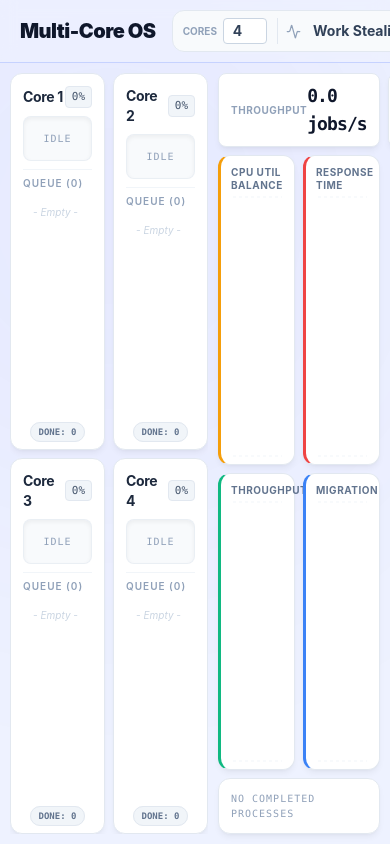
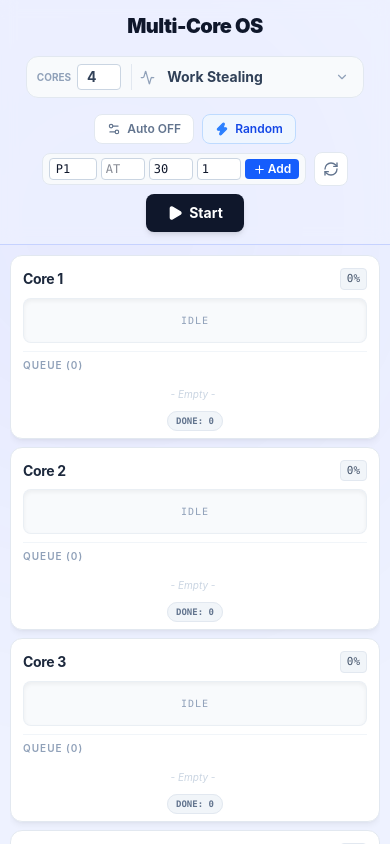
Before and after one commit to Syed-arsh-09/Multi-Core-Load-Balancing-Scheduler, a React (Vite) app: page / in a window 390 px wide. Built offline with nearby package versions, Linux system fonts and the light colour scheme.

Commit message:
feat(ui): implement responsive layout for mobile and desktop devices

```diff
--- a/src/components/Dashboard.tsx
+++ b/src/components/Dashboard.tsx
@@ -101,7 +101,7 @@ export function Dashboard() {
       <div className={`fixed top-[-10%] right-[-5%] w-[600px] h-[600px] rounded-full blur-[150px] pointer-events-none transition-colors duration-1000 z-0 opacity-[0.05] ${isWorkStealing ? 'bg-indigo-600' : 'bg-blue-600'}`} />
 
       {/* ===== TOP BAR ===== */}
-      <header className={`flex items-center justify-between gap-4 px-5 py-2.5 border-b z-40 relative shrink-0 ${isWorkStealing ? 'bg-indigo-50/60 border-indigo-200' : 'bg-white/80 border-slate-200'} backdrop-blur-sm`}>
+      <header className={`flex flex-col lg:flex-row items-center justify-between gap-4 px-5 py-3 lg:py-2.5 border-b z-40 relative shrink-0 ${isWorkStealing ? 'bg-indigo-50/60 border-indigo-200' : 'bg-white/80 border-slate-200'} backdrop-blur-sm`}>
         {/* Left: Title */}
         <h1 className="text-xl font-black text-slate-900 tracking-tight whitespace-nowrap shrink-0">Multi-Core OS</h1>
 
@@ -156,7 +156,7 @@ export function Dashboard() {
         </div>
 
         {/* Right: Actions */}
-        <div className="flex items-center gap-2 shrink-0">
+        <div className="flex flex-wrap items-center justify-center gap-2 shrink-0">
           <button onClick={toggleAutoSpawn} className={`flex items-center gap-1.5 px-3 py-1.5 rounded-lg text-xs font-semibold transition border min-w-[100px] ${isAutoSpawn ? 'bg-emerald-50 text-emerald-700 border-emerald-200' : 'bg-white text-slate-500 border-slate-200 hover:bg-slate-50'}`}>
             <Settings2 size={14} /> Auto {isAutoSpawn ? 'ON' : 'OFF'}
           </button>
@@ -164,7 +164,7 @@ export function Dashboard() {
             <Zap size={14} className="fill-blue-500 text-blue-500" /> Random
           </button>
 
-          <div className="h-6 w-px bg-slate-200" />
+          <div className="hidden lg:block h-6 w-px bg-slate-200" />
 
           <div className="flex items-center gap-1 bg-slate-50 border border-slate-200 rounded-lg px-1.5 py-1">
             <input type="text" value={customPid} onChange={e => setCustomPid(e.target.value)} className="w-12 px-1.5 py-0.5 text-xs rounded bg-white border border-slate-300 font-mono" placeholder="PID" />
@@ -176,7 +176,7 @@ export function Dashboard() {
             </button>
           </div>
 
-          <div className="h-6 w-px bg-slate-200" />
+          <div className="hidden lg:block h-6 w-px bg-slate-200" />
 
           <button onClick={reset} className="p-2 bg-white hover:bg-slate-50 border border-slate-200 text-slate-500 hover:text-slate-800 rounded-lg transition">
             <RefreshCw size={16} className={isRunning ? "animate-spin" : ""} />
@@ -193,7 +193,7 @@ export function Dashboard() {
 
       {/* GLOBAL QUEUE BAR (conditional) */}
       {isGlobalContext && (
-        <div className={`flex items-center gap-3 px-5 py-1.5 border-b shrink-0 ${isWorkStealing ? 'bg-indigo-50/40 border-indigo-200' : 'bg-white/60 border-slate-200'}`}>
+        <div className={`flex flex-col sm:flex-row items-center sm:justify-start justify-center gap-2 sm:gap-3 px-5 py-2 sm:py-1.5 border-b shrink-0 ${isWorkStealing ? 'bg-indigo-50/40 border-indigo-200' : 'bg-white/60 border-slate-200'}`}>
           <span className="text-[10px] text-slate-400 font-bold uppercase tracking-wider shrink-0">Ready Queue</span>
           <div className="flex flex-wrap gap-1.5 overflow-x-auto">
             {globalQueue.length === 0 ? (
@@ -210,10 +210,10 @@ export function Dashboard() {
       )}
 
       {/* ===== MAIN CONTENT — Cores LEFT, Charts RIGHT ===== */}
-      <div className="flex-1 flex gap-2.5 p-2.5 overflow-hidden relative z-10 min-h-0">
+      <div className="flex-1 flex flex-col lg:flex-row gap-4 lg:gap-2.5 p-2.5 overflow-y-auto lg:overflow-hidden relative z-10 min-h-0">
 
         {/* LEFT PANEL: Cores */}
-        <div className="w-[55%] flex flex-col gap-2 min-h-0 min-w-0">
+        <div className="w-full lg:w-[55%] flex flex-col gap-2 min-h-0 shrink-0 lg:shrink-1">
           {/* Pending Arrivals */}
           {pendingArrivals.length > 0 && (
             <div className="flex items-center gap-2 bg-blue-50 text-blue-700 text-xs font-semibold py-1.5 px-4 rounded-lg border border-blue-200 shrink-0">
@@ -223,7 +223,7 @@ export function Dashboard() {
           )}
 
           {/* Core Grid */}
-          <div className="flex-1 grid grid-cols-2 gap-2 overflow-y-auto min-h-0" style={{ gridAutoRows: 'minmax(0, 1fr)' }}>
+          <div className="flex-1 grid grid-cols-1 md:grid-cols-2 gap-2 overflow-y-auto min-h-0" style={{ gridAutoRows: 'minmax(0, 1fr)' }}>
             {cores.map(core => (
               <CoreVisualizer key={core.id} core={core} isAntiGravity={isWorkStealing} />
             ))}
@@ -231,7 +231,7 @@ export function Dashboard() {
         </div>
 
         {/* RIGHT PANEL: Metrics + Charts + Gantt */}
-        <div className="w-[45%] flex flex-col gap-2 min-h-0 min-w-0">
+        <div className="w-full lg:w-[45%] flex flex-col gap-2 min-h-0 shrink-0 lg:shrink flex-1 lg:flex-none mb-10 lg:mb-0">
 
           {/* Metrics Row */}
           <div className="flex gap-2 shrink-0">
@@ -241,7 +241,7 @@ export function Dashboard() {
           </div>
 
           {/* 2×2 Chart Grid — each chart expands from its own corner on hover */}
-          <div className="grid grid-cols-2 gap-2 flex-1 min-h-0">
+          <div className="grid grid-cols-1 md:grid-cols-2 gap-2 flex-1 min-h-[500px] lg:min-h-0">
             {CHART_DEFS.map((chart, idx) => {
               const isHovered = hoveredChart === chart.id;
               return (
```
